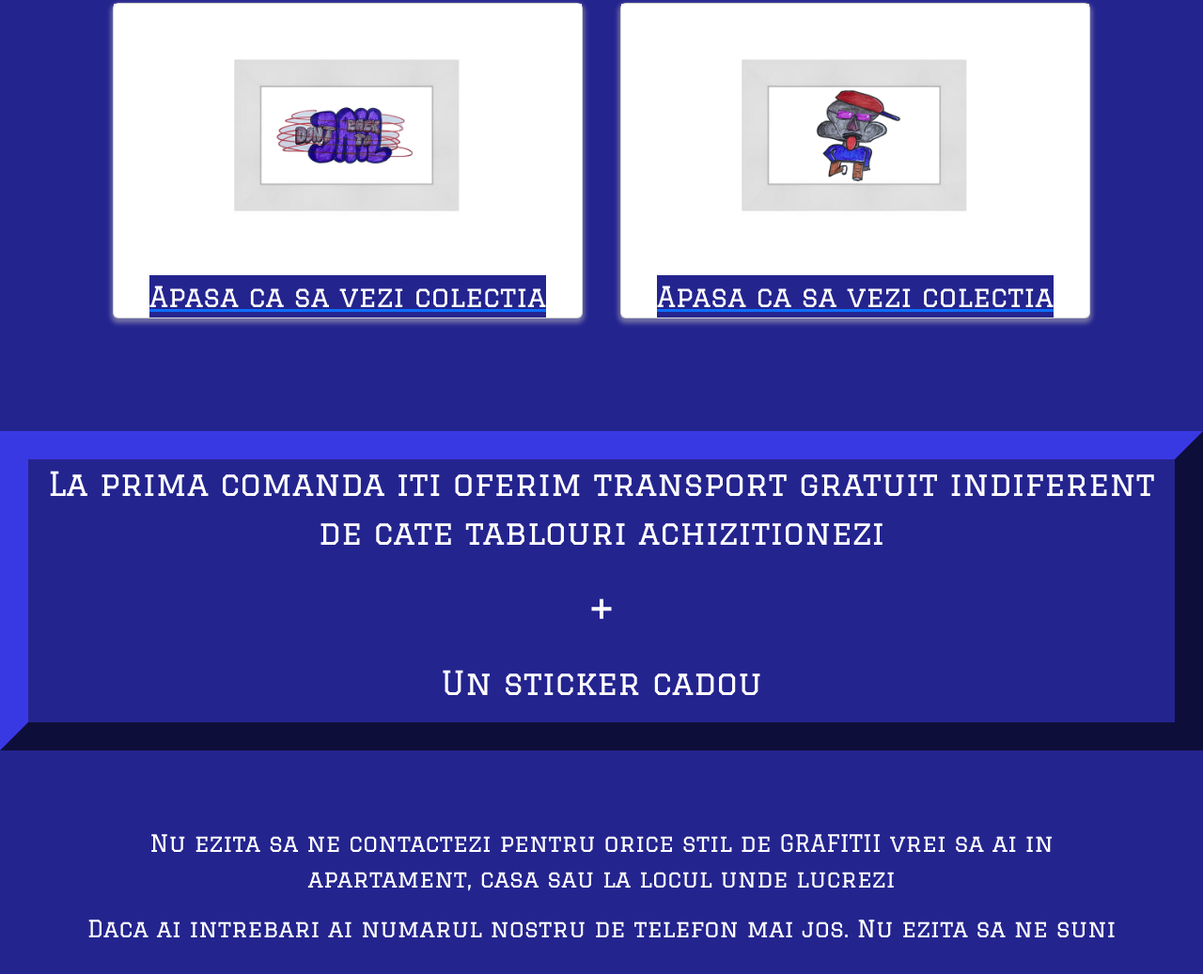
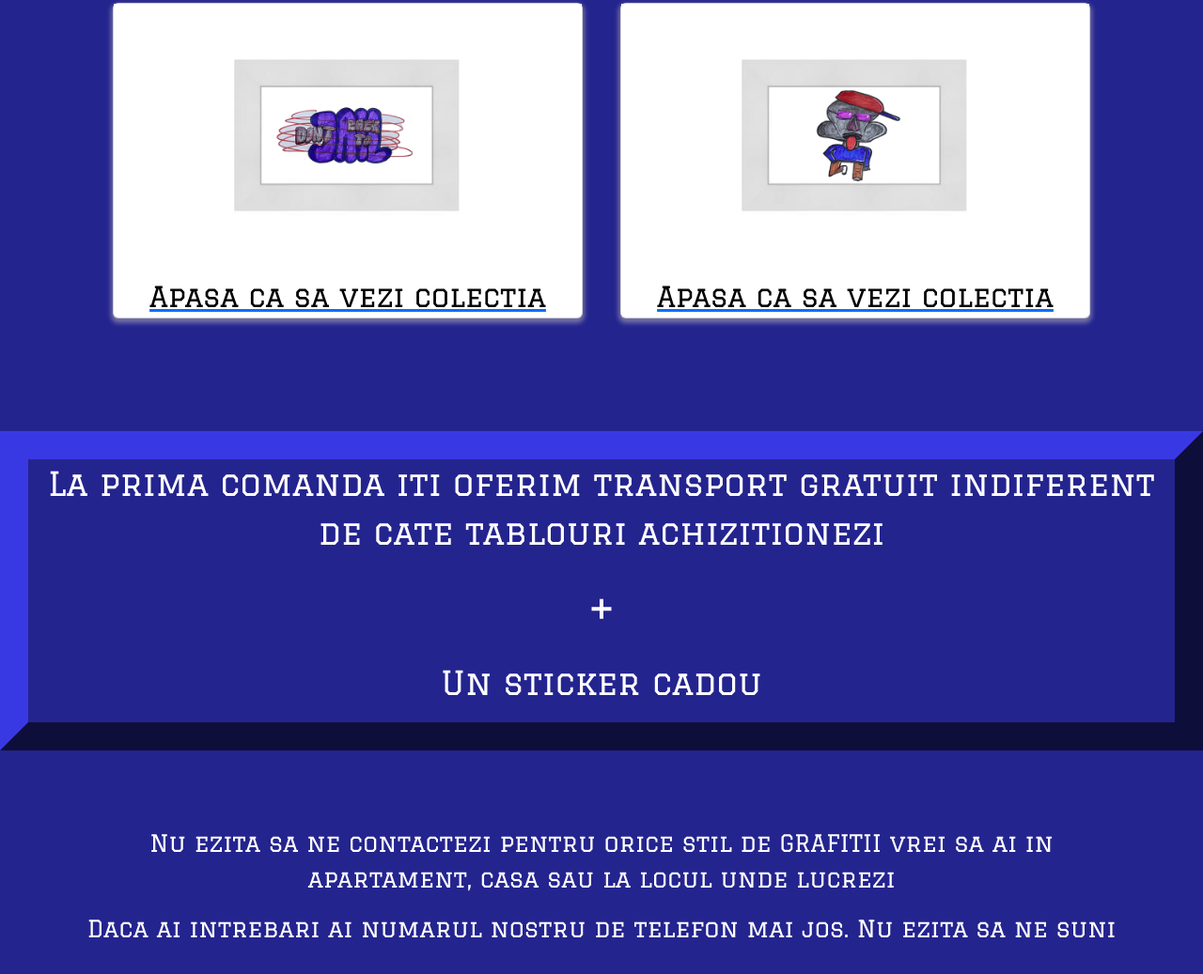
Before and after one commit to ChiorceaCosmin/GraffColection, a website built with Vite: page index.html in a window 1280 px wide. Shown: the part 1899-2936 px from the top of the page at 94% size. Built offline with nearby package versions, Linux system fonts and the light colour scheme; a web font is replaced by a local one.

Commit message:
change background color p card

```diff
--- a/style.css
+++ b/style.css
@@ -58,8 +58,8 @@ body {
 
 .p-carduri {
   font-size: 30px;
-  background-color: rgb(36, 36, 143);
-  color: white;
+  background-color: rgb(255, 255, 255);
+  color: rgb(0, 0, 0);
   margin: auto;
 }
 
```
